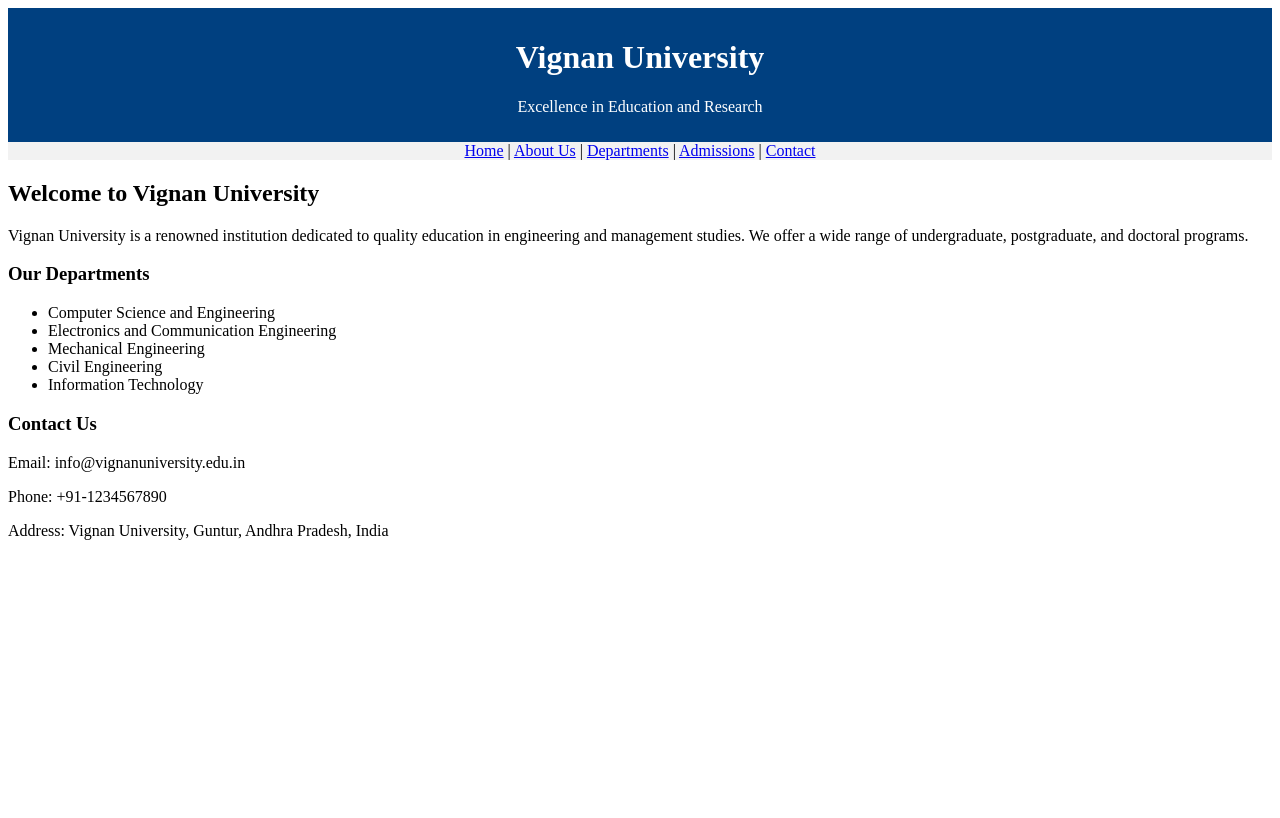
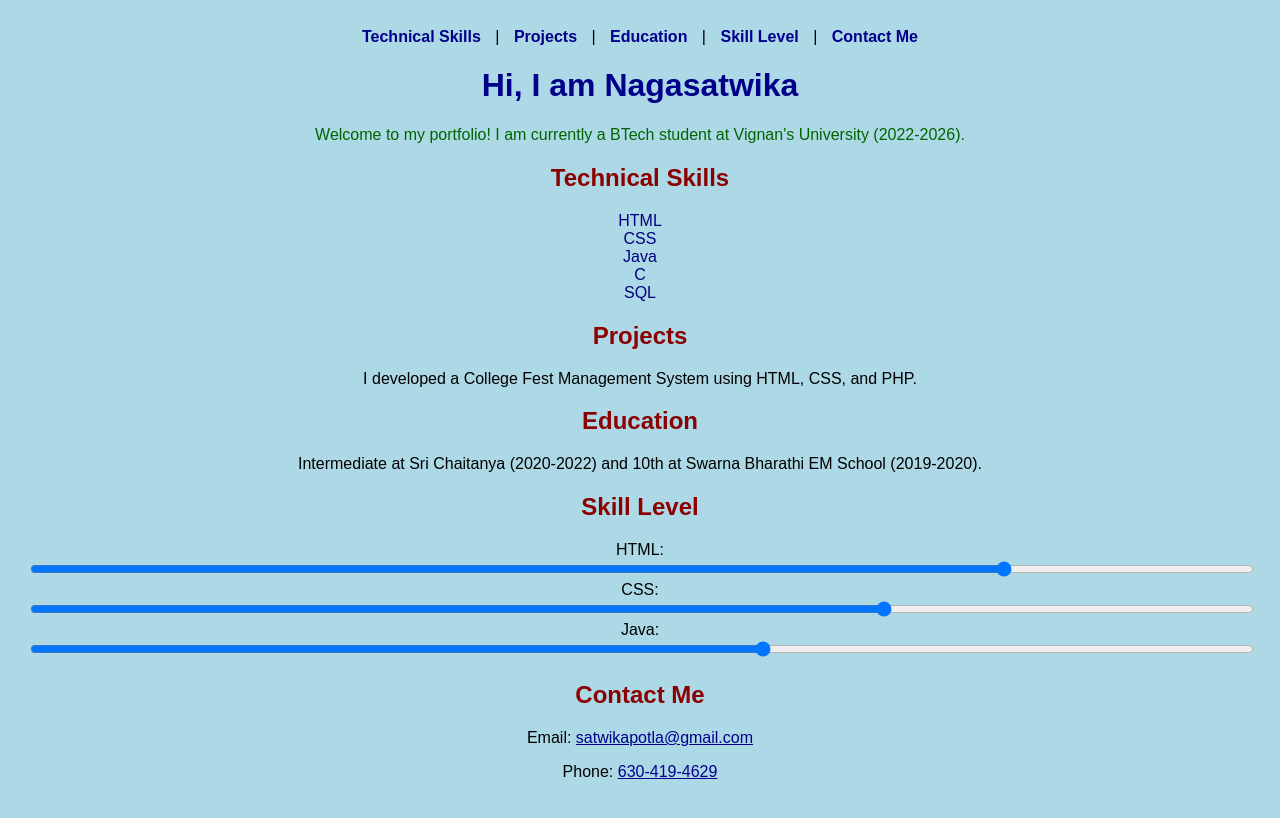
Before and after one commit to satwikapotla/Portfolio, a website: page index.html in a window 1280 px wide. Drawn offline with Linux system fonts and the light colour scheme.

Commit message:
Updated index.html with contact info and navigation header

```diff
--- a/index.html
+++ b/index.html
@@ -1,53 +1,51 @@
 <!DOCTYPE html>
-<html>
+<html lang="en">
 <head>
-    <meta charset="UTF-8">
-    <meta name="viewport" content="width=device-width, initial-scale=1.0">
-    <title>Vignan University</title>
-    <style>
-        header {
-            background-color: #004080;
-            color: white;
-            padding: 10px;
-            text-align: center;
-        }
+    <title> Portfolio</title>
+</head>
+<body style="font-family: Arial, sans-serif; background-color: lightblue; text-align: center; padding: 20px;">
 
-        nav {
-            background-color: #f2f2f2;
-            text-align: center;
-        }
-    </style>
-</head>
-<body>
-    <header>
-        <h1>Vignan University</h1>
-        <p>Excellence in Education and Research</p>
+    <header style="margin-bottom: 20px;">
+        <a href="#technical-skills" style="text-decoration: none; color: darkblue; padding: 10px; font-weight: bold;">Technical Skills</a> |
+        <a href="#projects" style="text-decoration: none; color: darkblue; padding: 10px; font-weight: bold;">Projects</a> |
+        <a href="#education" style="text-decoration: none; color: darkblue; padding: 10px; font-weight: bold;">Education</a> |
+        <a href="#skill-level" style="text-decoration: none; color: darkblue; padding: 10px; font-weight: bold;">Skill Level</a> |
+        <a href="#contact" style="text-decoration: none; color: darkblue; padding: 10px; font-weight: bold;">Contact Me</a>
     </header>
-    <nav>
-        <a href="#">Home</a> |
-        <a href="#">About Us</a> |
-        <a href="#">Departments</a> |
-        <a href="#">Admissions</a> |
-        <a href="#">Contact</a>
-    </nav>
-    <section>
-        <h2>Welcome to Vignan University</h2>
-        <p>Vignan University is a renowned institution dedicated to quality education in engineering and management studies. We offer a wide range of undergraduate, postgraduate, and doctoral programs.</p>
-        <h3>Our Departments</h3>
-        <ul>
-            <li>Computer Science and Engineering</li>
-            <li>Electronics and Communication Engineering</li>
-            <li>Mechanical Engineering</li>
-            <li>Civil Engineering</li>
-            <li>Information Technology</li>
-        </ul>
-        <h3>Contact Us</h3>
-        <p>Email: info@vignanuniversity.edu.in</p>
-        <p>Phone: +91-1234567890</p>
-        <p>Address: Vignan University, Guntur, Andhra Pradesh, India</p>
-    </section>
-    <div>
 
+    <h1 style="color: darkblue;">Hi, I am Nagasatwika</h1>
+    <p style="color: darkgreen;">Welcome to my portfolio! I am currently a BTech student at Vignan's University (2022-2026).</p>
+
+    <h2 id="technical-skills" style="color: darkred;">Technical Skills</h2>
+    <ul style="list-style-type: none; padding: 0;">
+        <li style="color: navy;">HTML</li>
+        <li style="color: navy;">CSS</li>
+        <li style="color: navy;">Java</li>
+        <li style="color: navy;">C</li>
+        <li style="color: navy;">SQL</li>
+    </ul>
+
+    <h2 id="projects" style="color: darkred;">Projects</h2>
+    <p style="color: black;">I developed a College Fest Management System using HTML, CSS, and PHP.</p>
+
+    <h2 id="education" style="color: darkred;">Education</h2>
+    <p style="color: black;">Intermediate at Sri Chaitanya (2020-2022) and 10th at Swarna Bharathi EM School (2019-2020).</p>
+
+    <h2 id="skill-level" style="color: darkred;">Skill Level</h2>
+    <label for="html-skill" style="color: black;">HTML:</label>
+    <input type="range" id="html-skill" name="html-skill" min="0" max="100" value="80" style="width: 100%;"><br>
+
+    <label for="css-skill" style="color: black;">CSS:</label>
+    <input type="range" id="css-skill" name="css-skill" min="0" max="100" value="70" style="width: 100%;"><br>
+
+    <label for="java-skill" style="color: black;">Java:</label>
+    <input type="range" id="java-skill" name="java-skill" min="0" max="100" value="60" style="width: 100%;"><br>
+
+    <h2 id="contact" style="color: darkred;">Contact Me</h2>
+    <div style="margin-top: 20px;">
+        <p style="color: black;">Email: <a href="mailto:satwikapotla@gmail.com" style="color: darkblue;">satwikapotla@gmail.com</a></p>
+        <p style="color: black;">Phone: <a href="tel:+916304194629" style="color: darkblue;">630-419-4629</a></p>
     </div>
+
 </body>
 </html>
```
